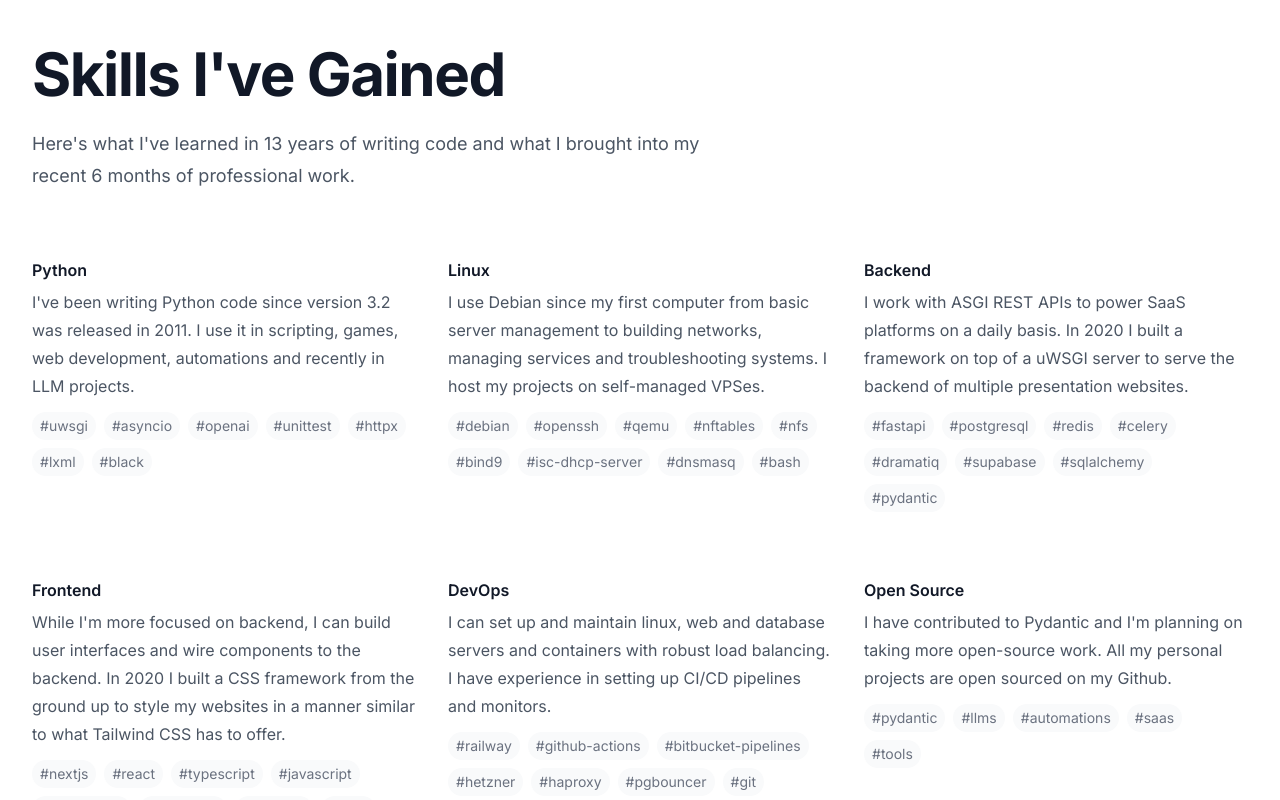
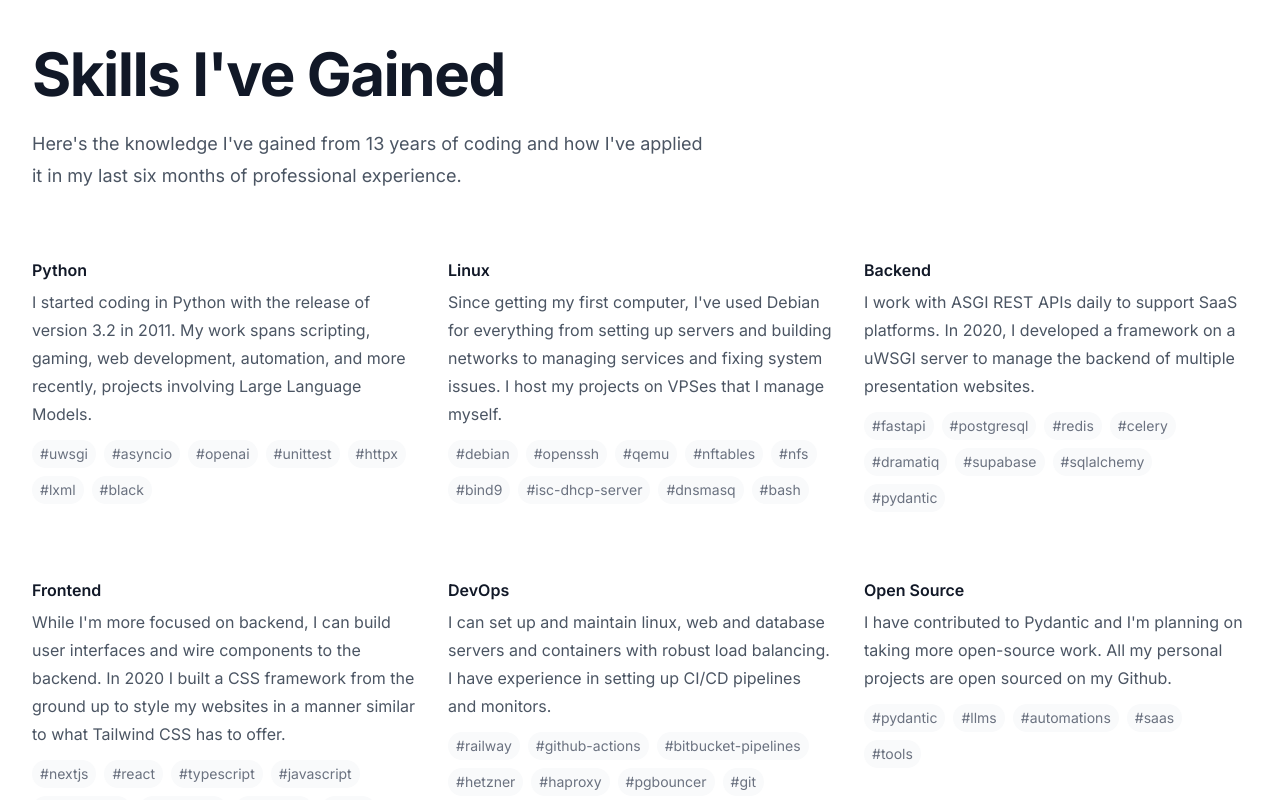
Before and after one commit to luca-matei/lucamatei.eu, a Next.js app: page / in a window 1280 px wide. Shown: the part 620-1420 px from the top of the page. Built offline with nearby package versions, Linux system fonts and the light colour scheme.

Commit message:
New content

```diff
--- a/package.json
+++ b/package.json
@@ -17,6 +17,7 @@
     "@heroicons/react": "^2.1.1",
     "@tailwindcss/forms": "^0.5.7",
     "next": "14.1.1",
+    "nodemailer": "^6.9.11",
     "react": "^18",
     "react-dom": "^18"
   },
--- a/src/app/(app-sections)/projects.tsx
+++ b/src/app/(app-sections)/projects.tsx
@@ -1,20 +1,25 @@
 import { LifebuoyIcon, NewspaperIcon, PhoneIcon } from '@heroicons/react/20/solid'
+import {FontAwesomeIcon} from "@fortawesome/react-fontawesome";
+import {faArrowRightLong, faBrain, faCodeBranch, faServer} from "@fortawesome/free-solid-svg-icons";
 
 const cards = [
   {
     name: 'Personal AI Saas Platform',
-    description: 'A platform that makes your life easier to manage.',
-    icon: PhoneIcon,
+    description: 'A NextJS and Python platform that makes your life easier to manage by combining daily tasks with AI analysis and recommendations.',
+    icon: faBrain,
+    href: "https://github.com/luca-matei/digital-marmot-platform-app",
   },
   {
     name: 'DevOps Automations Tool',
-    description: 'Tool to manage networks, servers and services on a home or small cloud.',
-    icon: LifebuoyIcon,
+    description: 'Automated tool to manage networks, servers and services on a home network or small cloud from a Python API based app.',
+    icon: faCodeBranch,
+    href: "https://github.com/luca-matei/",
   },
   {
     name: 'WSGI Web Framework',
     description: 'Backend framework written in Python for presentation websites. Include a YAML-based CMS and a CSS framework similar to Tailwind CSS.',
-    icon: NewspaperIcon,
+    icon: faServer,
+    href: "https://github.com/luca-matei/",
   },
 ]
 
@@ -50,14 +55,27 @@ export default function Example() {
           <p className="mt-6 text-lg leading-8 text-gray-300">
             I love building things, and what I love more, is to make use of them by people finding them useful.
           </p>
+          <div className="mt-4 flex items-center gap-x-6">
+            <a href="https://github.com/luca-matei/" className="font-semibold leading-6 text-gray-300 hover:text-white">
+              Learn more
+              <FontAwesomeIcon icon={faArrowRightLong} className="ml-2" aria-hidden="true"/>
+            </a>
+          </div>
         </div>
-        <div className="mx-auto mt-16 grid max-w-2xl grid-cols-1 gap-6 sm:mt-20 lg:mx-0 lg:max-w-none lg:grid-cols-3 lg:gap-8">
+        <div
+          className="mx-auto mt-16 grid max-w-2xl grid-cols-1 gap-6 sm:mt-20 lg:mx-0 lg:max-w-none lg:grid-cols-3 lg:gap-8">
           {cards.map((card) => (
             <div key={card.name} className="flex gap-x-4 rounded-xl bg-white/5 p-6 ring-1 ring-inset ring-white/10">
-              <card.icon className="h-7 w-5 flex-none text-indigo-400" aria-hidden="true" />
+              <FontAwesomeIcon icon={card.icon} className="h-7 w-5 flex-none text-indigo-400" aria-hidden="true"/>
               <div className="text-base leading-7">
                 <h3 className="font-semibold text-white">{card.name}</h3>
                 <p className="mt-2 text-gray-300">{card.description}</p>
+                <div className="mt-4 flex items-center gap-x-6">
+                  <a href={card.href} className="text-sm font-semibold leading-6 text-gray-300 hover:text-white">
+                    Learn more
+                    <FontAwesomeIcon icon={faArrowRightLong} className="ml-2" aria-hidden="true"/>
+                  </a>
+                </div>
               </div>
             </div>
           ))}
--- a/src/app/(app-sections)/skills.tsx
+++ b/src/app/(app-sections)/skills.tsx
@@ -2,19 +2,19 @@ const features = [
     {
       name: 'Python',
       description:
-        "I've been writing Python code since version 3.2 was released in 2011. I use it in scripting, games, web development, automations and recently in LLM projects.",
+        "I started coding in Python with the release of version 3.2 in 2011. My work spans scripting, gaming, web development, automation, and more recently, projects involving Large Language Models.",
       tags: ['uwsgi', 'asyncio', 'openai', 'unittest', 'httpx', 'lxml', 'black'],
     },
     {
       name: 'Linux',
       description:
-        'I use Debian since my first computer from basic server management to building networks, managing services and troubleshooting systems. I host my projects on self-managed VPSes.',
+        'Since getting my first computer, I\'ve used Debian for everything from setting up servers and building networks to managing services and fixing system issues. I host my projects on VPSes that I manage myself.',
       tags: ['debian', 'openssh', 'qemu', 'nftables', 'nfs', 'bind9', 'isc-dhcp-server', 'dnsmasq', 'bash'],
     },
     {
       name: 'Backend',
       description:
-        'I work with ASGI REST APIs to power SaaS platforms on a daily basis. In 2020 I built a framework on top of a uWSGI server to serve the backend of multiple presentation websites.',
+        'I work with ASGI REST APIs daily to support SaaS platforms. In 2020, I developed a framework on a uWSGI server to manage the backend of multiple presentation websites.',
       tags: ['fastapi', 'postgresql', 'redis', 'celery', 'dramatiq', 'supabase', 'sqlalchemy', 'pydantic'],
     },
     {
@@ -45,8 +45,7 @@ export default function Skills() {
           <div className="mx-auto max-w-2xl lg:mx-0">
             <h2 className="text-4xl font-bold tracking-tight text-gray-900 sm:text-6xl">Skills I've Gained</h2>
             <p className="mt-6 text-lg leading-8 text-gray-600">
-              Here's what I've learned in 13 years of writing code and what I brought into my recent 6 months of professional
-            work.
+              Here's the knowledge I've gained from 13 years of coding and how I've applied it in my last six months of professional experience.
             </p>
           </div>
         </div>
```
Also changed, not shown: src/app/(app-sections)/hero.tsx (indentation only), 1 other file (tests, documents, lock files or other folders).
